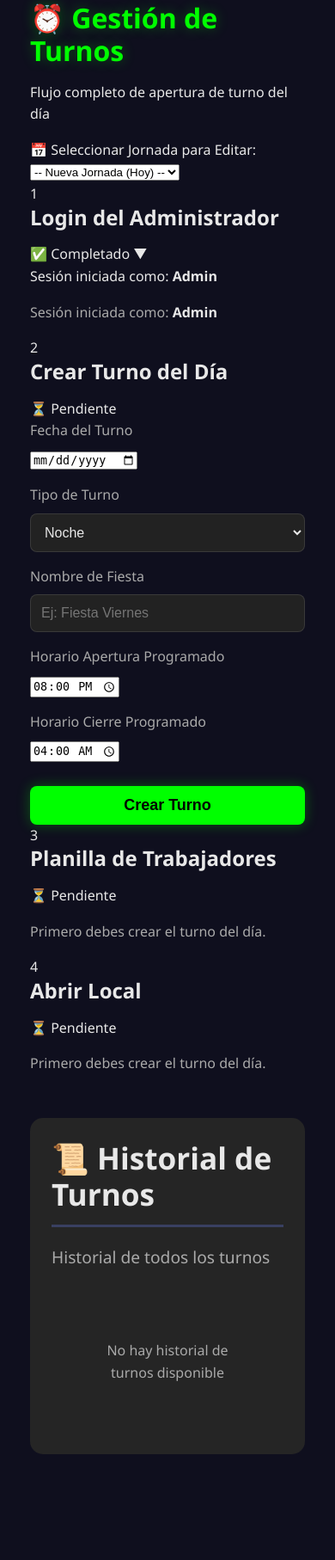
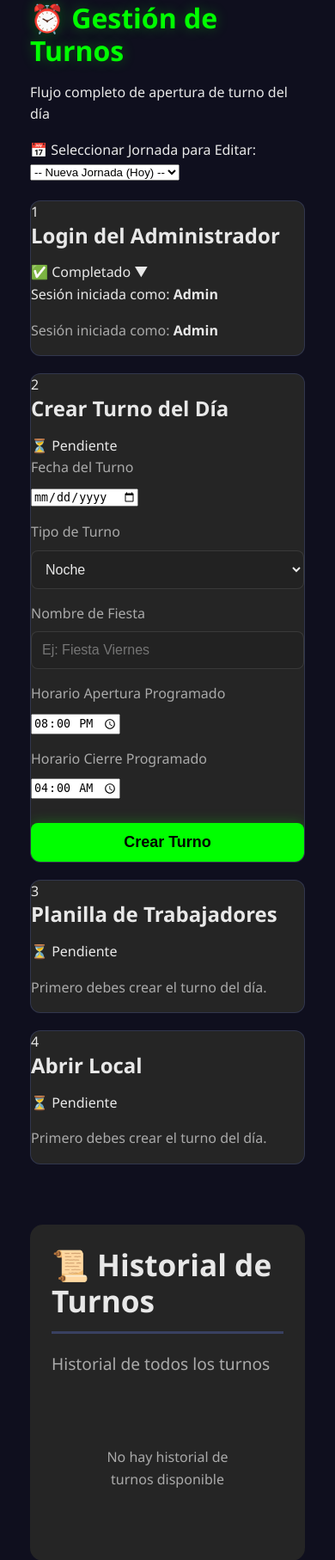
Before and after one commit to stvaldivia/stvaldivia, a Flask app: template app/templates/admin_turnos.html in a window 390 px wide. Shown: the part 127-1941 px from the top of the page at 86% size. Run offline with Flask 3, Linux system fonts and the light colour scheme; the template is opened without the code that fills it, so the values that code supplies are empty; some libraries are stand-ins or nearby versions.

Commit message:
style: fix step card layout overflow
- Force flex-wrap on .flujo-container
- Set responsive min/max widths for .step-card
- Ensure cards stack vertically on mobile and small screens
- Prevent horizontal scroll lock caused by overflowing flex row

```diff
--- a/app/templates/admin_turnos.html
+++ b/app/templates/admin_turnos.html
@@ -328,21 +328,60 @@
         transform: translateY(-1px);
     }
 
-    .btn-close-historial {
-        background: rgba(245, 87, 108, 0.2);
-        border: 1px solid rgba(245, 87, 108, 0.5);
-        color: #f5576c;
-        padding: 6px 12px;
-        border-radius: 6px;
-        font-size: 0.85rem;
-        font-weight: bold;
-        cursor: pointer;
-        transition: all 0.2s ease;
-    }
-
     .btn-close-historial:hover {
         background: rgba(245, 87, 108, 0.3);
         transform: translateY(-1px);
+    }
+
+    /* FIX: Permitir que los pasos se ajusten a la pantalla (wrap) */
+    .flujo-container {
+        display: flex;
+        flex-wrap: wrap;
+        gap: 20px;
+        justify-content: flex-start;
+        /* Alineado a la izquierda */
+        width: 100%;
+        margin-top: 20px;
+        padding-bottom: 20px;
+    }
+
+    .step-card {
+        flex: 1 1 300px;
+        /* Base 300px, crecer y encoger */
+        min-width: 280px;
+        max-width: 100%;
+        /* Permitir ancho completo en móviles */
+        margin: 0;
+        /* El gap maneja el espaciado */
+        background: #252525;
+        border-radius: 12px;
+        border: 1px solid rgba(102, 126, 234, 0.2);
+        overflow: hidden;
+        transition: all 0.3s ease;
+        display: flex;
+        flex-direction: column;
+    }
+
+    /* En pantallas grandes, limitar el ancho máximo de las tarjetas para que no se estiren demasiado si son pocas */
+    @media (min-width: 1200px) {
+        .step-card {
+            max-width: calc(25% - 20px);
+            /* 4 por fila aprox */
+        }
+    }
+
+    @media (max-width: 1199px) {
+        .step-card {
+            max-width: calc(50% - 20px);
+            /* 2 por fila */
+        }
+    }
+
+    @media (max-width: 768px) {
+        .step-card {
+            max-width: 100%;
+            /* 1 por fila */
+        }
     }
 </style>
 {% endblock %}
```
